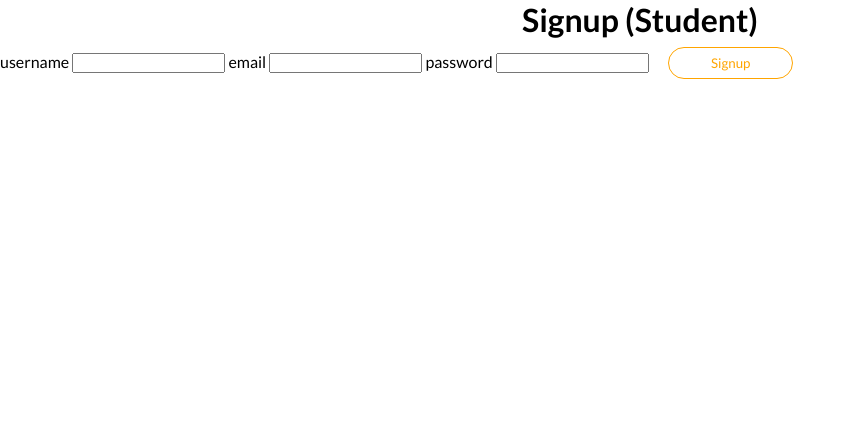
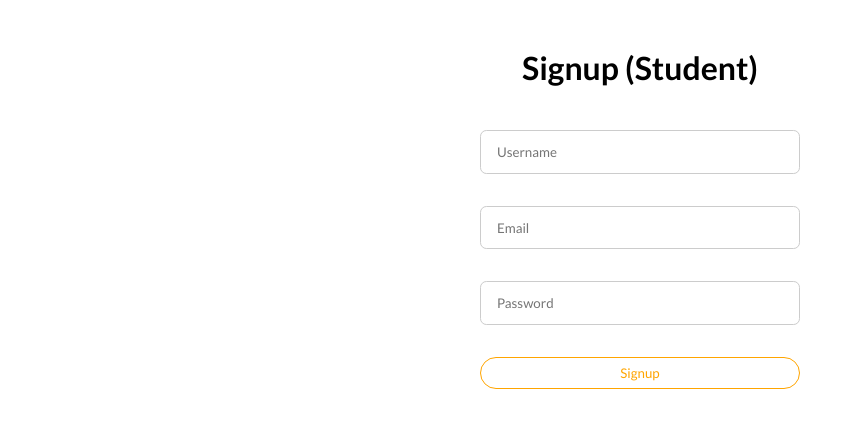
Before and after one commit to Shishir-H/job-finder, a PHP site: page /student/signup.html in a window 1280 px wide. Shown: the top 428 px of the page, without its empty margins (0-862 px from the left). Run offline with PHP 8.4, Linux system fonts and the light colour scheme.

Commit message:
Signup pages styled

```diff
--- a/signup.html
+++ b/signup.html
@@ -3,11 +3,6 @@
   <head>
     <meta charset="UTF-8" />
     <meta name="viewport" content="width=device-width, initial-scale=1.0" />
-<<<<<<< HEAD
-
-    <link href="https://fonts.googleapis.com/css2?family=Lato:ital,wght@0,400;0,700;1,300;1,400;1,700&display=swap" rel="stylesheet">
-    <link rel="stylesheet" href="./styles/style.css">
-=======
 
     <link rel="preconnect" href="https://fonts.gstatic.com" />
     <link
@@ -19,7 +14,6 @@
       href="https://maxcdn.bootstrapcdn.com/font-awesome/4.2.0/css/font-awesome.min.css"
       rel="stylesheet"
     />
->>>>>>> 65755544c784953a3d0a7d8391e3723b08bd39ad
 
     <title>Job Finder</title>
   </head>
--- a/student/signup.html
+++ b/student/signup.html
@@ -12,16 +12,16 @@
     <title>Signup</title>
   </head>
   <body>
-    <h1>Signup (Student)</h1>
+    <div class="form-container">
+          <h1>Signup (Student)</h1>
     <form action="../signup.php" method="POST">
-      <label for="username">username</label>
-      <input type="text" name="username" id="username" />
-      <label for="email">email</label>
-      <input type="email" name="email" id="email" />
-      <label for="password">password</label>
-      <input type="password" name="password" id="password" />
+      <input type="text" placeholder="Username" name="username" id="username" />
+      <input type="email" placeholder="Email" name="email" id="email" />
+      <input type="password" placeholder="Password" name="password" id="password" />
       <input type="hidden" name="role" value="student" />
       <button class="btn">Signup</button>
     </form>
+    </div>
+
   </body>
 </html>
--- a/styles/style.css
+++ b/styles/style.css
@@ -118,3 +118,38 @@ h1{
 .btn-signup{
     display: block;
 }
+
+/* ----------------------Form------------------ */
+
+.form-container{
+    width: 30%;
+    box-sizing: border-box;
+    padding: 1rem 2rem;
+    margin: 2rem auto;
+}
+.form-container h1{
+    text-align: center;
+    margin-bottom: 1.7rem;
+}
+input[type=text],input[type=email],input[type=password] {
+    width: 100%;
+    border: 0.01rem solid #ccc;
+    border-radius: 0.4rem;
+    padding: 0.8rem 1rem;
+    margin: 1rem 0rem;
+    outline: none;
+}
+.form-container button{
+    width:100%;
+    margin: 1rem auto;
+}
+
+
+/* ---------------Media Query----------------- */
+
+@media only screen and (max-width:600px){
+    .form-container{
+      width: 95vw;
+      padding: 1rem;
+    }
+}
```
Also changed, not shown: company/signup.html (+5 -7 lines).
